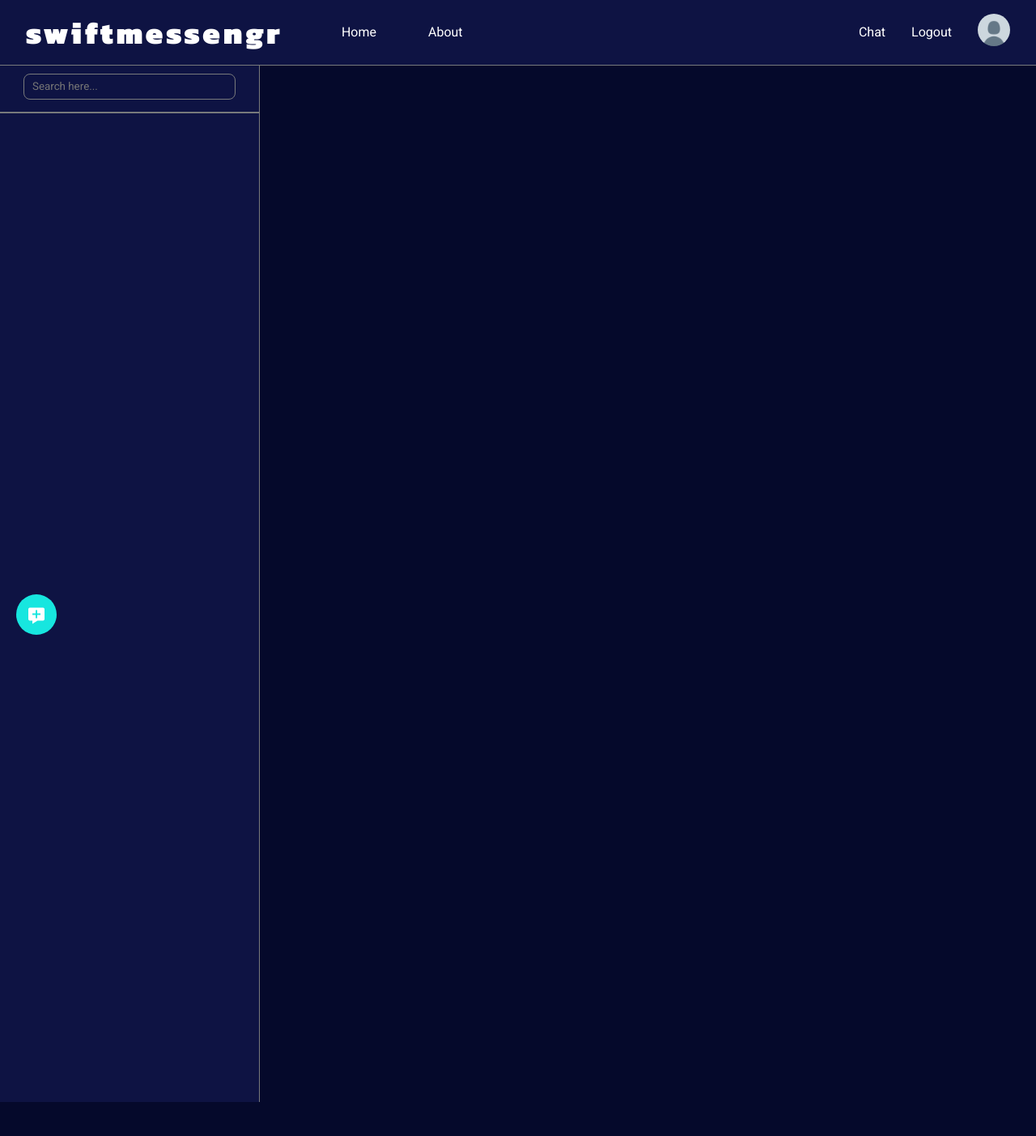
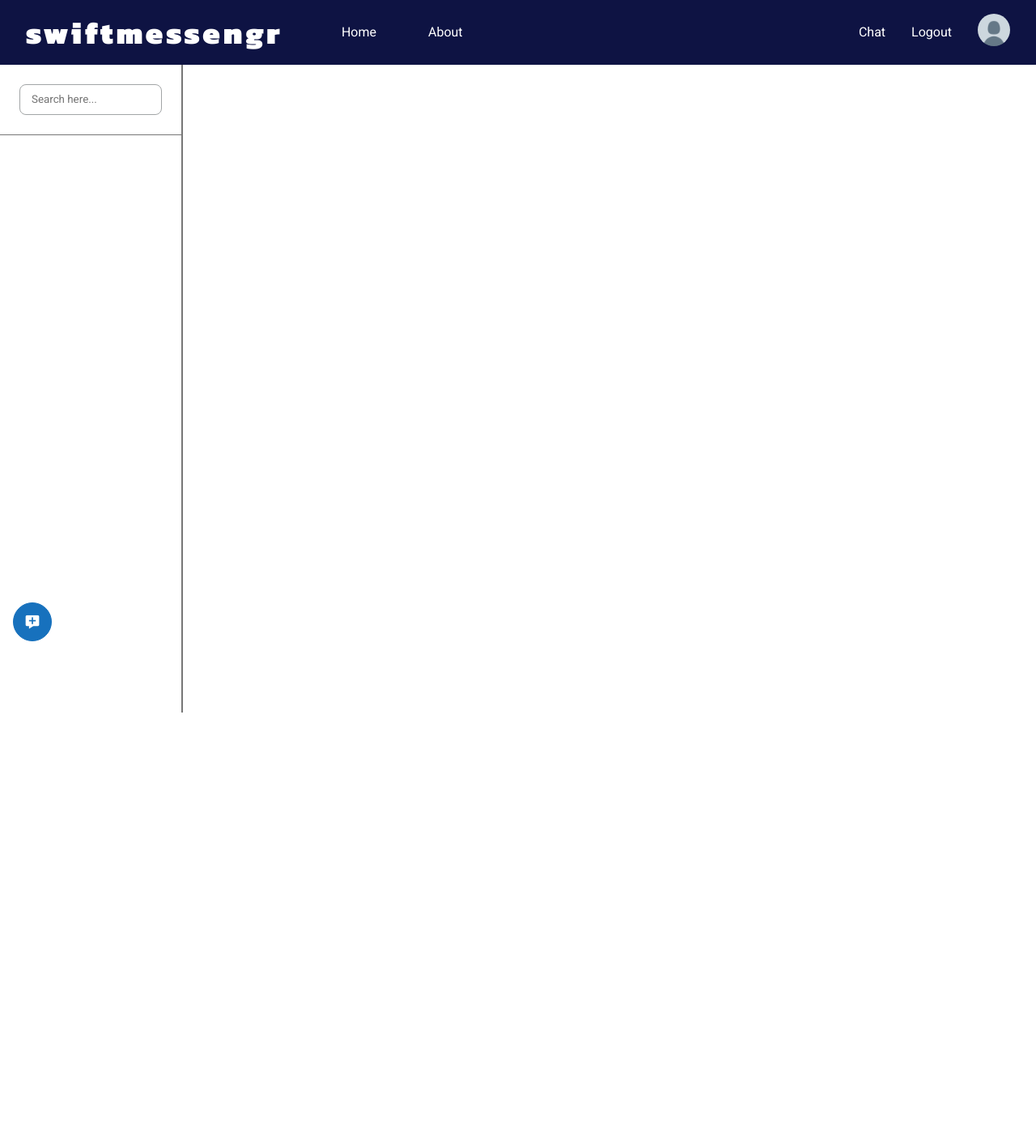
Before and after one commit to agnlt64/swift-messenger, a Flask app: page /chat in a window 1280 px wide. Shown: the whole page at 81% size. After the commit the page ends 880 px from the top, so only its background shows below. Run offline with Flask 3, Linux system fonts and the light colour scheme; the visitor is signed in with stand-in values (Sample User, id 1); data that the repository does not hold is empty; some libraries are stand-ins or nearby versions.

```diff
--- a/app/client/static/css/chat.css
+++ b/app/client/static/css/chat.css
@@ -392,11 +392,15 @@ https://stackoverflow.com/questions/20076388/how-can-i-draw-a-left-pointing-tria
     align-items: center;
     justify-content: flex-start;
     gap: 18px;
+    margin: 0.5rem 0;
 }
 
-.infos-container {
-    display: flex;
-    flex-direction: column;
+.infos-container p {
+    margin: 0;
+}
+
+.infos-container p:not(.message-username) {
+    color: white;
 }
 
 .message-username {
--- /dev/null
+++ b/app/client/static/css/new.css
@@ -0,0 +1,126 @@
+* {
+    color: white;
+}
+
+body {
+    overflow: hidden;
+}
+
+/* outside of ui container */
+/* .btn-container {
+    margin-left: 1rem;
+    position: absolute;
+    top: 90%;
+    display: flex;
+    gap: 8px;
+    width: 100%;
+} */
+
+/* cant use a container for these elements */
+.new-chat-group {
+    position: absolute;
+    margin-left: 1rem;
+    top: 93%;
+    border: 1px solid #1771bd;
+    background-color: #1771bd;
+    border-radius: 50%;
+    aspect-ratio: 1/1;
+    width: 3rem;
+    font-size: 20px;
+    display: flex;
+    align-items: center;
+    justify-content: center;
+}
+
+.new-chat-group:hover {
+    cursor: pointer;
+}
+
+.new-chat-group:hover ~ .tooltip,
+.new-chat-group:hover ~ .arrow {
+    opacity: 1;
+}
+
+.tooltip {
+    position: absolute;
+    margin-left: 1rem;
+    top: 91%;
+    left: 4.5rem;
+    /* hidden by default */
+    opacity: 0;
+    background-color: #000;
+    width: 8rem;
+    padding: 12px;
+    text-align: center;
+    transition: 0.2s opacity;
+}
+
+/* from here:
+https://stackoverflow.com/questions/20076388/how-can-i-draw-a-left-pointing-triangle-using-css
+*/
+.arrow {
+    position: absolute;
+    top: 93.5%;
+    left: 4.5rem;
+    width: 0;
+    height: 0;
+    border-top: 1rem solid transparent;
+    border-right: 16px solid #000;
+    border-bottom: 1rem solid transparent;
+    transition: opacity 0.2s;
+    /* hidden by default */
+    opacity: 0;
+}
+
+.tooltip p {
+    margin: 0;
+}
+
+.ui-container {
+    display: flex;
+    position: absolute;
+    height: 100%;
+    overflow: hidden;
+}
+
+.sidebar {
+    border-right: 2px solid #777777;
+    height: 100%;
+}
+
+.sidebar > *:not(.group-container) {
+    padding: 1.5rem;
+}
+
+.sidebar .search-container input {
+    color: black;
+}
+
+.sidebar .group-picture {
+    aspect-ratio: 1/1;
+    width: 3.5rem;
+    border-radius: 50%;
+    object-fit: cover;
+}
+
+.group-container .separator {
+    position: absolute;
+    height: 1px;
+    width: 100%;
+    background-color: #777777;
+}
+
+.group-container .active {
+    background-color: #494c4efb;
+}
+
+.group-container .group {
+    display: flex;
+    gap: 1rem;
+    padding: 1rem;
+    transition: 0.2s background-color;
+}
+
+.group-container .group:hover {
+    background-color: #494c4efb;
+}
--- a/app/client/templates/chat.html
+++ b/app/client/templates/chat.html
@@ -5,16 +5,16 @@ SwiftMessengr - Chat
 {% endblock %}
 
 {% block style %}
-<link rel="stylesheet" href="{{ url_for('static', filename='css/chat.css') }}" />
+<!-- <link rel="stylesheet" href="{{ url_for('static', filename='css/chat.css') }}" /> -->
+<link rel="stylesheet" href="{{ url_for('static', filename='css/new.css') }}" />
 <link href="https://unpkg.com/boxicons@2.0.9/css/boxicons.min.css" rel="stylesheet">
 {% endblock %}
 
 {% block content %}
-<main id="container">
 <div class="ui-container">
     <div class="sidebar">
         <div class="search-container">
-                <input type="text" class="search" placeholder="Search here..." />
+            <input type="text" placeholder="Search here..." />
         </div>
         <div class="group-container" id="group-container">
             <span class="separator top-separator"></span>
@@ -22,32 +22,26 @@ SwiftMessengr - Chat
             {% if group.creator == user.username %}
                 {% if group.id == current_chat_group %}
                 <a href="/chat/group/{{ group.id }}" class="group {{ active }}" data-group-id="{{ group.id }}">
+                    <img class="group-picture" src="{{ url_for('static', filename='files/'+group.image_path) }}" alt="group logo">
                     <p class="group-name">{{ group.name }}</p>
-                        <img class="group-picture" src="{{ url_for('static', filename='files/'+group.image_path) }}" alt="group logo">
                 </a>
+                <span class="separator"></span>
                 {% else %}
                 <a href="/chat/group/{{ group.id }}" class="group" data-group-id="{{ group.id }}">
+                    <img class="group-picture" src="{{ url_for('static', filename='files/'+group.image_path) }}" alt="group logo">
                     <p class="group-name">{{ group.name }}</p>
-                        <img class="group-picture" src="{{ url_for('static', filename='files/'+group.image_path) }}" alt="group logo">
                 </a>
                 <span class="separator"></span>
                 {% endif %}
             {% endif %}
             {% endfor %}
         </div>
-            <button class="new-room" id="create-room-btn">
-                <i class='bx bxs-message-add'></i>
-            </button>
-            <span class="tooltip">
-                <p>Create a new chat room</p>
-            </span>
-            <span class="arrow"></span>
     </div>
 
-        <div class="chat-area">
+    <!-- <div class="chat-area">
         {% block chat_area %}
         {% endblock %}
-        </div>
+    </div> -->
 
     <dialog id="room-form" class="room-form">
         <button id="room-close-btn" class="close-button">
@@ -66,5 +60,17 @@ SwiftMessengr - Chat
         <p id="error-message">The name must be less than 100 characters!</p>
     </dialog>
 </div>
-</main>
+
+
+<!-- button to create a new chat group -->
+<!-- <div class="btn-container"> -->
+    <button class="new-chat-group" id="create-room-btn">
+        <i class='bx bxs-message-add'></i>
+    </button>
+    <span class="tooltip">
+        <p>Create a new chat group</p>
+    </span>
+    <span class="arrow"></span>
+<!-- </div> -->
+
 {% endblock %}
--- a/app/client/templates/messages/send_message.html
+++ b/app/client/templates/messages/send_message.html
@@ -15,7 +15,11 @@
     {% endfor %}
 </div>
 
-<form method="post" action="/api/chat/send" class="send-message-form" id="send-message-form" data-current-chat-group="{{ current_chat_group }}">
+<form method="post" action="/api/chat/send" class="send-message-form" id="send-message-form"
+      data-current-chat-group="{{ current_chat_group }}"
+      data-profile-picture="{{ user.profile_picture }}"
+      data-sender="{{ user.username }}"
+    >
     <input type="text" name="message" class="send-message" id="message" placeholder="Enter a message..." autocomplete="off" />
     <input type="submit" hidden value="{{ current_chat_group }}" name="current-chat-group">
 </form>
```
Also changed, not shown: app/client/static/js/index.js (+38 -2 lines), app/client/templates/messages/create_group.html (deleted, +0 -26 lines). Lines whose indentation alone changed are shown as unchanged.
